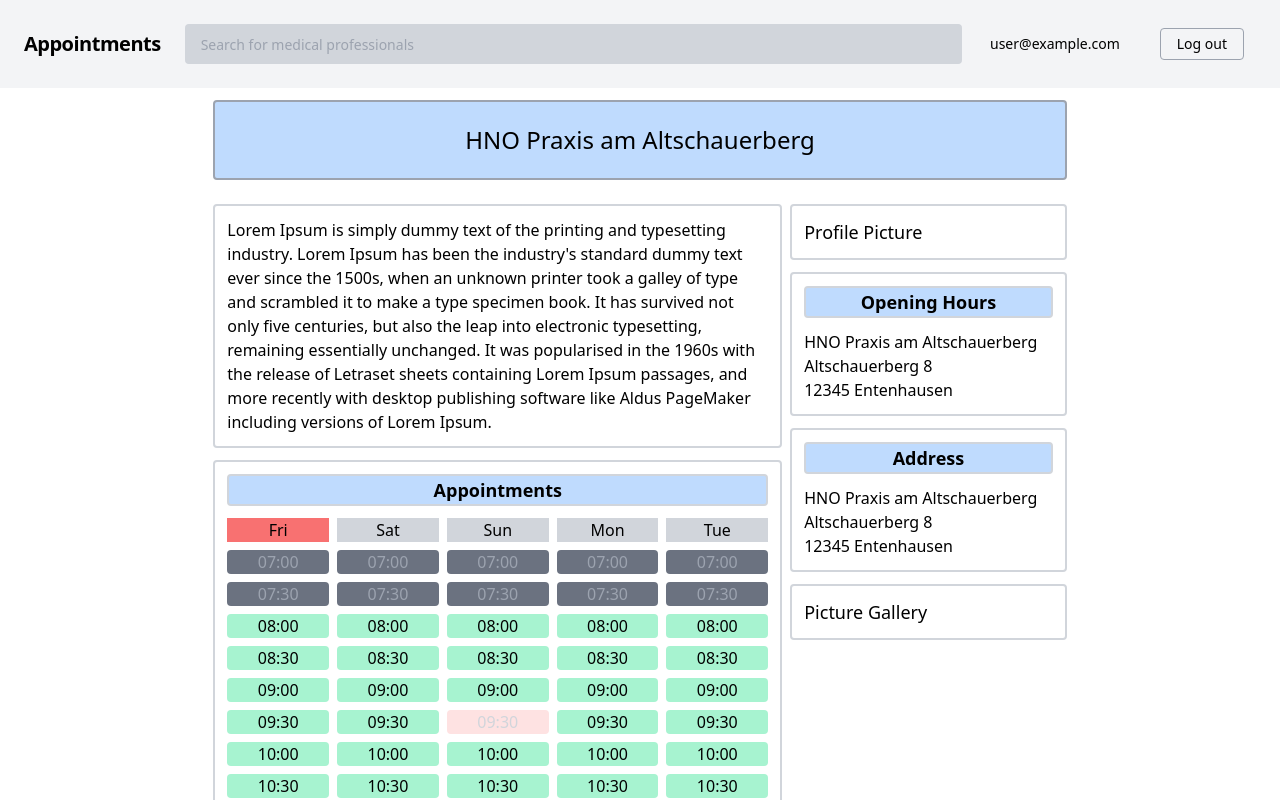
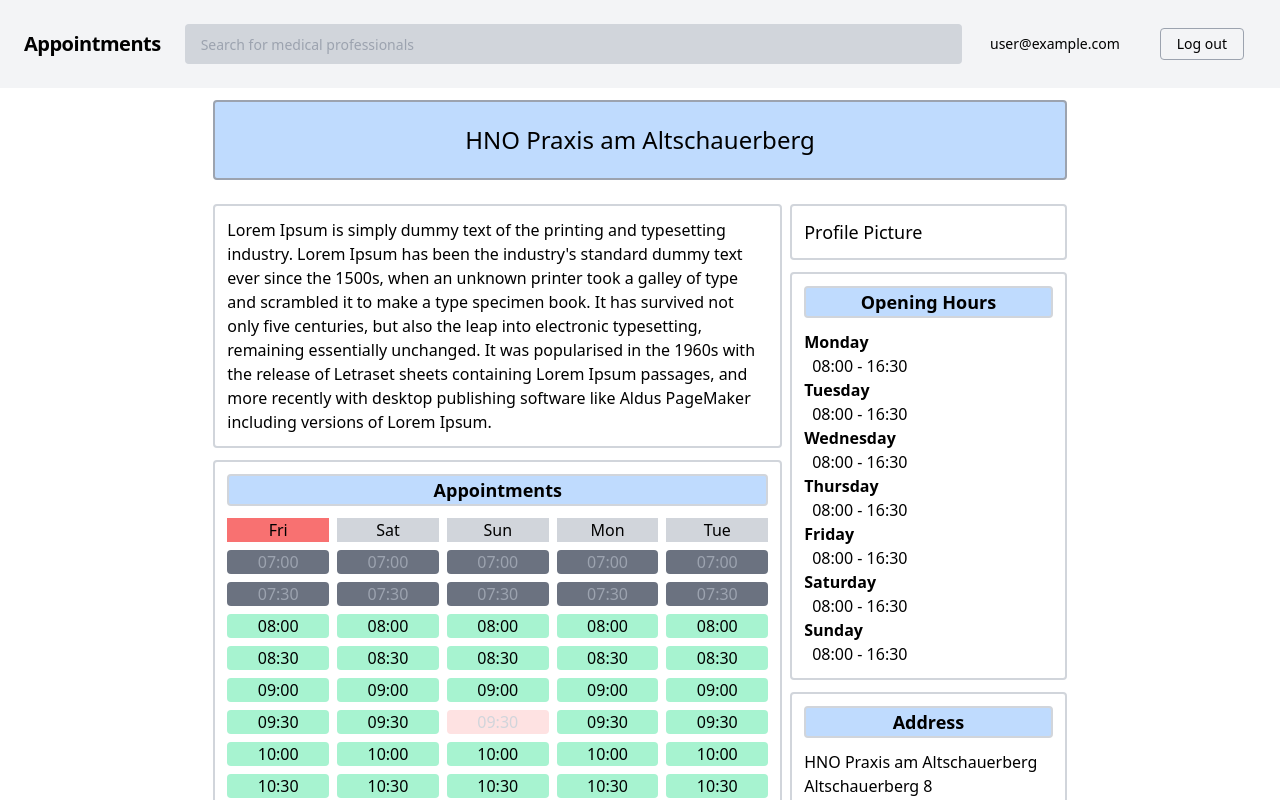
Before and after one commit to Snonky/cc-appointments, a React (Create React App) app in the folder webapp-frontend/: page /office/1 in a window 1280 px wide. Shown: the top 800 px of the page. Built offline with nearby package versions, Linux system fonts and the light colour scheme; no server answers; sample sign-in values are in the browser's storage.

Commit message:
Added opening hours to doctor's office page

```diff
--- a/webapp-frontend/src/components/DoctorsOffice.js
+++ b/webapp-frontend/src/components/DoctorsOffice.js
@@ -1,6 +1,7 @@
 import React, { useState, useEffect } from 'react';
 import { useRouteMatch } from 'react-router-dom';
 import AppointmentCalendar from './AppointmentCalendar'
+import OpeningHours from './OpeningHours';
 
 const testAppointments = [
     {
@@ -95,9 +96,7 @@ export default function DoctorsOffice() {
                             <div id="opening-title" className="rounded border-2 border-gray-300 mb-3 text-center text-lg font-semibold bg-blue-200">
                                 <p>Opening Hours</p>
                             </div>
-                            <p>HNO Praxis am Altschauerberg</p>
-                            <p>Altschauerberg 8</p>
-                            <p>12345 Entenhausen</p>
+                            <OpeningHours openingHours={office.openingHours} />
                         </div>
                         <div id="address" className="p-3 rounded border-2 border-gray-300">
                             <div id="address-title" className="rounded border-2 border-gray-300 mb-3 text-center text-lg font-semibold bg-blue-200">
--- /dev/null
+++ b/webapp-frontend/src/components/OpeningHours.js
@@ -0,0 +1,19 @@
+import React from 'react';
+import { DateTime } from 'luxon';
+
+export default function OpeningHours({ openingHours }) {
+
+    return (
+        openingHours.map(oh => {
+            const open = DateTime.fromJSDate(oh.open).toLocaleString(DateTime.TIME_24_SIMPLE);
+            const close = DateTime.fromJSDate(oh.close).toLocaleString(DateTime.TIME_24_SIMPLE);
+            const dayStr = DateTime.fromObject({ weekday: (oh.day_of_week + 1) }).weekdayLong;
+            return (
+                <div key={ dayStr }>
+                    <p className="font-semibold">{dayStr}</p>
+                    <p className="ml-2">{`${open} - ${close}`}</p>
+                </div>
+            );
+        })
+    );
+}
```
